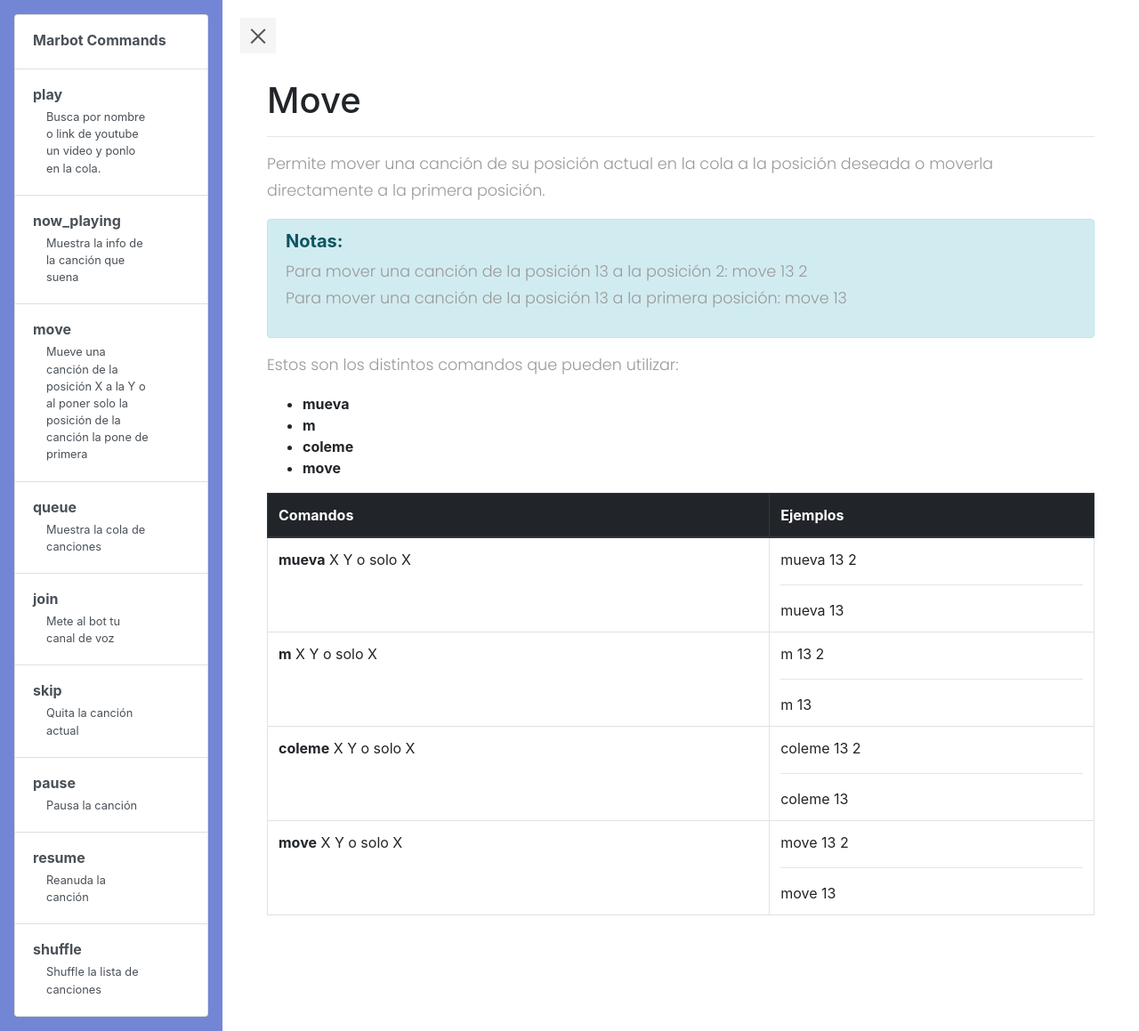
After one commit to Blightningstar/discord_bot, a Django app: page /marbot/commands_help/move in a window 1280 px wide. The commit adds this page. Shown: the whole page at 89% size. Run offline with Django 4.2, Linux system fonts and the light colour scheme; some libraries are stand-ins or nearby versions.

Commit message:
Task 58 - Added move command view, url and html

```diff
--- a/discord_bot/music_bot/urls.py
+++ b/discord_bot/music_bot/urls.py
@@ -1,9 +1,10 @@
-from .views import music_commands_views, play_view, now_playing_view
+from .views import music_commands_views, play_view, now_playing_view, move_view
 from django.urls import path
 
 urlpatterns = [
     path("", music_commands_views, name="commands-help"),
     path("commands_help/", music_commands_views, name="commands-help"),
     path("commands_help/play", play_view, name="commands-play"),
-    path("commands_help/now_playing", now_playing_view, name="commands-now-playing")
+    path("commands_help/now_playing", now_playing_view, name="commands-now-playing"),
+    path("commands_help/move", move_view, name="commands-move")
 ]
--- a/discord_bot/music_bot/views.py
+++ b/discord_bot/music_bot/views.py
@@ -1,5 +1,5 @@
 from django.shortcuts import render
-from .music_commands import PLAY_COMMAND_ALIASES, NOW_PLAYING_COMMAND_ALIASES
+from .music_commands import PLAY_COMMAND_ALIASES, NOW_PLAYING_COMMAND_ALIASES, MOVE_COMMAND_ALIASES
 
 def music_commands_views(request):
     return render(request, "music_bot/music_commands_help.html")
@@ -11,3 +11,7 @@ def play_view(request):
 def now_playing_view(request):
     context = {"command_aliases": NOW_PLAYING_COMMAND_ALIASES, "base_command":"now_playing"}
     return render(request, "music_bot/now_playing.html", context=context)
+
+def move_view(request):
+    context = {"command_aliases": MOVE_COMMAND_ALIASES, "base_command":"move"}
+    return render(request, "music_bot/move.html", context=context)
--- a/discord_bot/templates/base.html
+++ b/discord_bot/templates/base.html
@@ -32,7 +32,7 @@
                     </div>
                     <div class="col-10 mb-1 small">Muestra la info de la canción que suena</div>
                 </a>
-                <a href="#" class="list-group-item list-group-item-action py-3 lh-tight">
+                <a href="{% url 'commands-move' %}" class="list-group-item list-group-item-action py-3 lh-tight">
                     <div class="d-flex w-100 align-items-center justify-content-between">
                     <strong class="mb-1">move</strong>
                     </div>
--- /dev/null
+++ b/discord_bot/templates/music_bot/move.html
@@ -0,0 +1,65 @@
+{% extends "base.html" %}
+{% load static%}
+
+{% block title %} Music Bot Commands {% endblock %}
+
+{% block content %}
+<div class="container-fluid">
+    <div class="col">
+        <h1 class="mt-4">Move</h1>
+        <hr>
+        <p>
+            Permite mover una canción de su posición actual en la cola a la posición deseada o moverla directamente a la primera posición.
+        </p>
+        <div class="alert alert-info">
+            <h5><b>Notas:</b></h5>
+            <p>
+                Para mover una canción de la posición 13 a la posición 2: move 13 2
+                <br>
+                Para mover una canción de la posición 13 a la primera posición: move 13
+            </p>
+        </div>
+        <p>
+            Estos son los distintos comandos que pueden utilizar:
+            <ul>
+                {% for command in command_aliases %}
+                    <li><b>{{ command }}</b></li>
+                {% endfor %}
+                <li><b>{{ base_command }}</b></li>
+            </ul>
+        </p>
+        <table class="table table-bordered">
+            <thead class="thead-dark">
+              <tr>
+                <th scope="col">Comandos</th>
+                <th scope="col">Ejemplos</th>
+              </tr>
+            </thead>
+            <tbody>
+                {% for command in command_aliases %}
+                <tr>
+                    <td>
+                        <b>{{ command }}</b> X Y o solo X
+                    </td>
+                    <td>
+                        {{ command }} 13 2
+                        <hr>
+                        {{ command }} 13
+                    </td>
+                </tr>
+                {% endfor %}
+                <tr>
+                    <td>
+                        <b>{{ base_command }}</b> X Y o solo X
+                    </td>
+                    <td>
+                        {{ base_command }} 13 2
+                        <hr>
+                        {{ base_command }} 13
+                    </td>
+                </tr>
+            </tbody>
+          </table>
+    </div>
+</div>
+{% endblock %}
```
